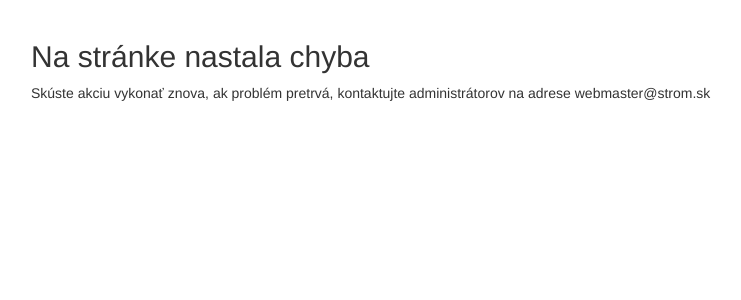
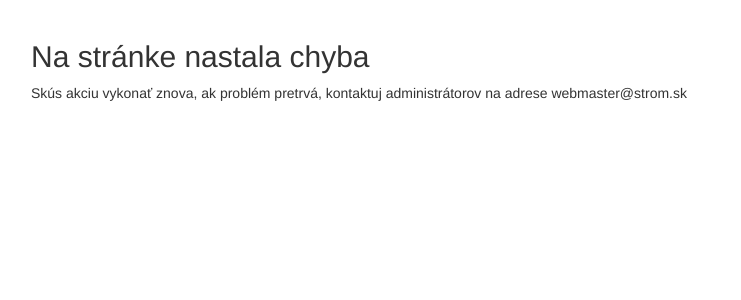
Before and after one commit to ZdruzenieSTROM/mas-problem, a Django app: template templates/allauth/429.html in a window 1280 px wide. Shown: the part 52-352 px from the top of the page, without its empty margins (138-879 px from the left). Run offline with Django 4.2, Linux system fonts and the light colour scheme; the template is opened without the code that fills it, so the values that code supplies are empty; parts of the project's set-up code (start-up, migrations or seed data) failed here and were passed over; some libraries are stand-ins or nearby versions.

Commit message:
zmena na tykanie

```diff
--- a/templates/allauth/429.html
+++ b/templates/allauth/429.html
@@ -2,5 +2,5 @@
 
 {% block content %}
 <h2>Na stránke nastala chyba</h2>
-<p>Skúste akciu vykonať znova, ak problém pretrvá, kontaktujte administrátorov na adrese webmaster@strom.sk</p>
+<p>Skús akciu vykonať znova, ak problém pretrvá, kontaktuj administrátorov na adrese webmaster@strom.sk</p>
 {% endblock %}
```
